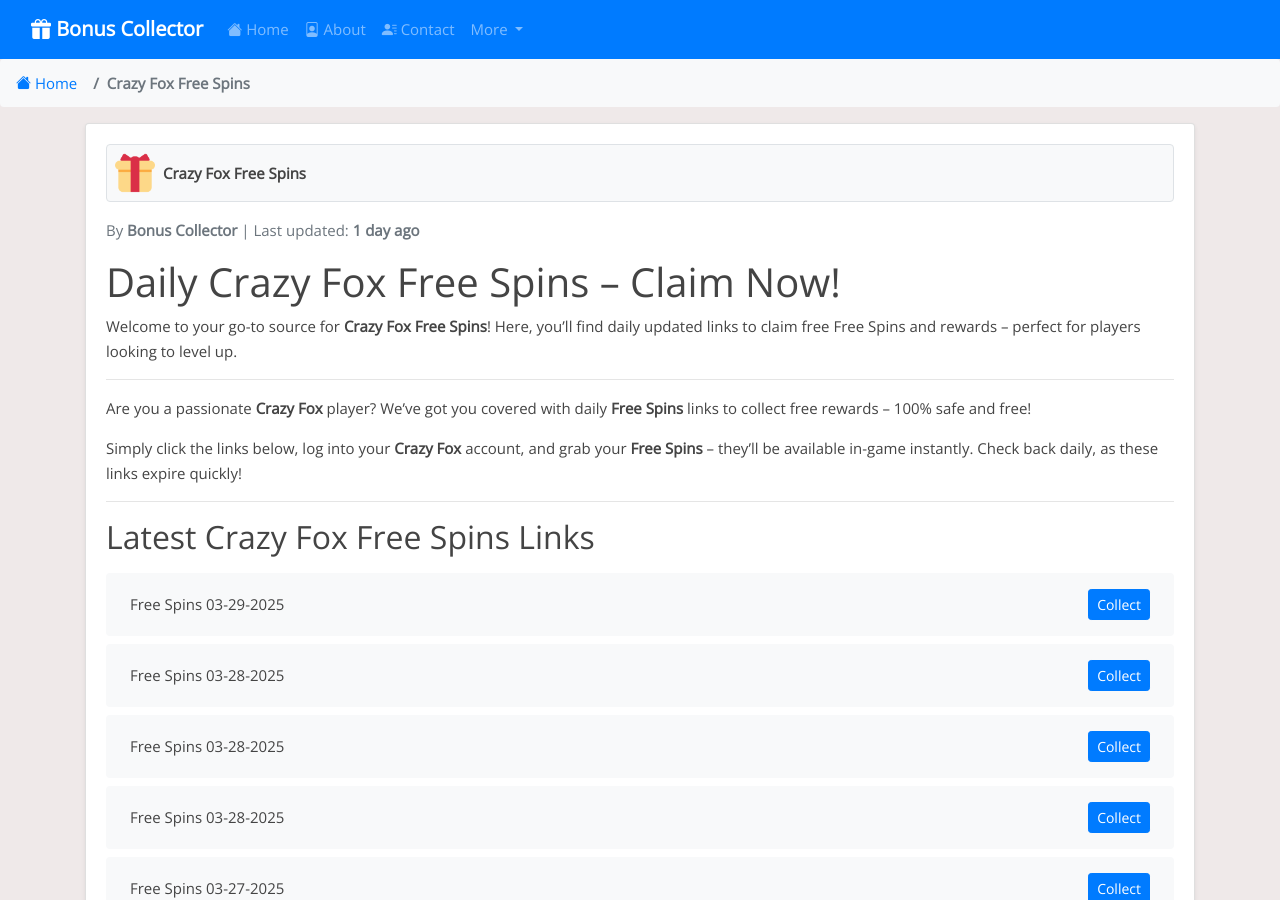
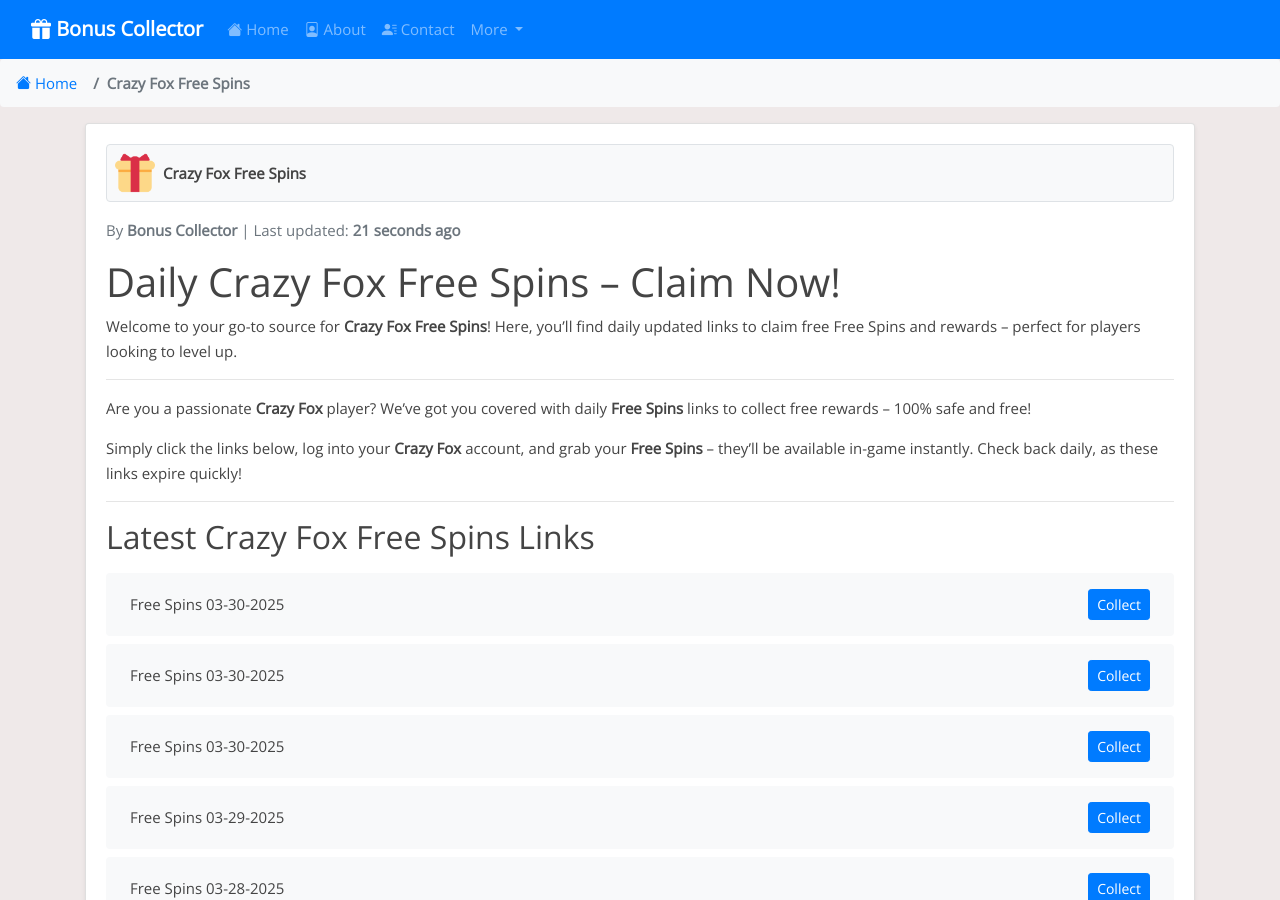
Before and after one commit to iamrohan99/bc-net, a Jekyll site: the page built from _posts/2024-07-04-crazy-fox.md, in a window 1280 px wide and 900 px high. Built offline with Jekyll 4.4.1, drawn with Linux system fonts in a browser that asks for light colours; some of the changed text lies outside the part shown.

Commit message:
Update crazy-fox reward links, content, and last modified date - 2025-03-30 03:39

```diff
--- a/_data/include_files.yml
+++ b/_data/include_files.yml
@@ -13,7 +13,7 @@ cash-frenzy.html:
 hit-it-rich.html:
   last_modified: "2025-03-29T04:30:08Z"
 crazy-fox.html:
-  last_modified: "2025-03-29T03:00:51Z"
+  last_modified: "2025-03-30T03:39:23Z"
 piggy-go.html:
   last_modified: "2025-03-29T10:25:53Z"
 caesars-slots.html:
--- a/_includes/crazy-fox.html
+++ b/_includes/crazy-fox.html
@@ -1,4 +1,16 @@
 <ul class="list-group mt-3 mb-4">
+  <li class="list-group-item d-flex justify-content-between align-items-center">
+    <span>Free Spins 03-30-2025</span>
+    <a href="https://rwys.xyz/?code=FVNOv" class="btn btn-primary btn-sm">Collect</a>
+  </li>
+  <li class="list-group-item d-flex justify-content-between align-items-center">
+    <span>Free Spins 03-30-2025</span>
+    <a href="https://rwys.xyz/?code=FUZyF" class="btn btn-primary btn-sm">Collect</a>
+  </li>
+  <li class="list-group-item d-flex justify-content-between align-items-center">
+    <span>Free Spins 03-30-2025</span>
+    <a href="https://rwys.xyz/?code=F93da57" class="btn btn-primary btn-sm">Collect</a>
+  </li>
   <li class="list-group-item d-flex justify-content-between align-items-center">
     <span>Free Spins 03-29-2025</span>
     <a href="https://rwys.xyz/?code=FTcF0" class="btn btn-primary btn-sm">Collect</a>
@@ -387,16 +399,4 @@
     <span>Free Spins 02-22-2025</span>
     <a href="http://rwys.xyz/?code=F5b5e6c" class="btn btn-primary btn-sm">Collect</a>
   </li>
-  <li class="list-group-item d-flex justify-content-between align-items-center">
-    <span>Free Spins 02-22-2025</span>
-    <a href="https://rwys.xyz/?code=FQ2DT" class="btn btn-primary btn-sm">Collect</a>
-  </li>
-  <li class="list-group-item d-flex justify-content-between align-items-center">
-    <span>Free Spins 02-21-2025</span>
-    <a href="https://rwys.xyz/?code=FPRPw" class="btn btn-primary btn-sm">Collect</a>
-  </li>
-  <li class="list-group-item d-flex justify-content-between align-items-center">
-    <span>Free Spins 02-21-2025</span>
-    <a href="http://rwys.xyz/?code=F4f81b1" class="btn btn-primary btn-sm">Collect</a>
-  </li>
 </ul>
```
Also changed, not shown: links-json/crazy-fox.json (+12 -12 lines).
